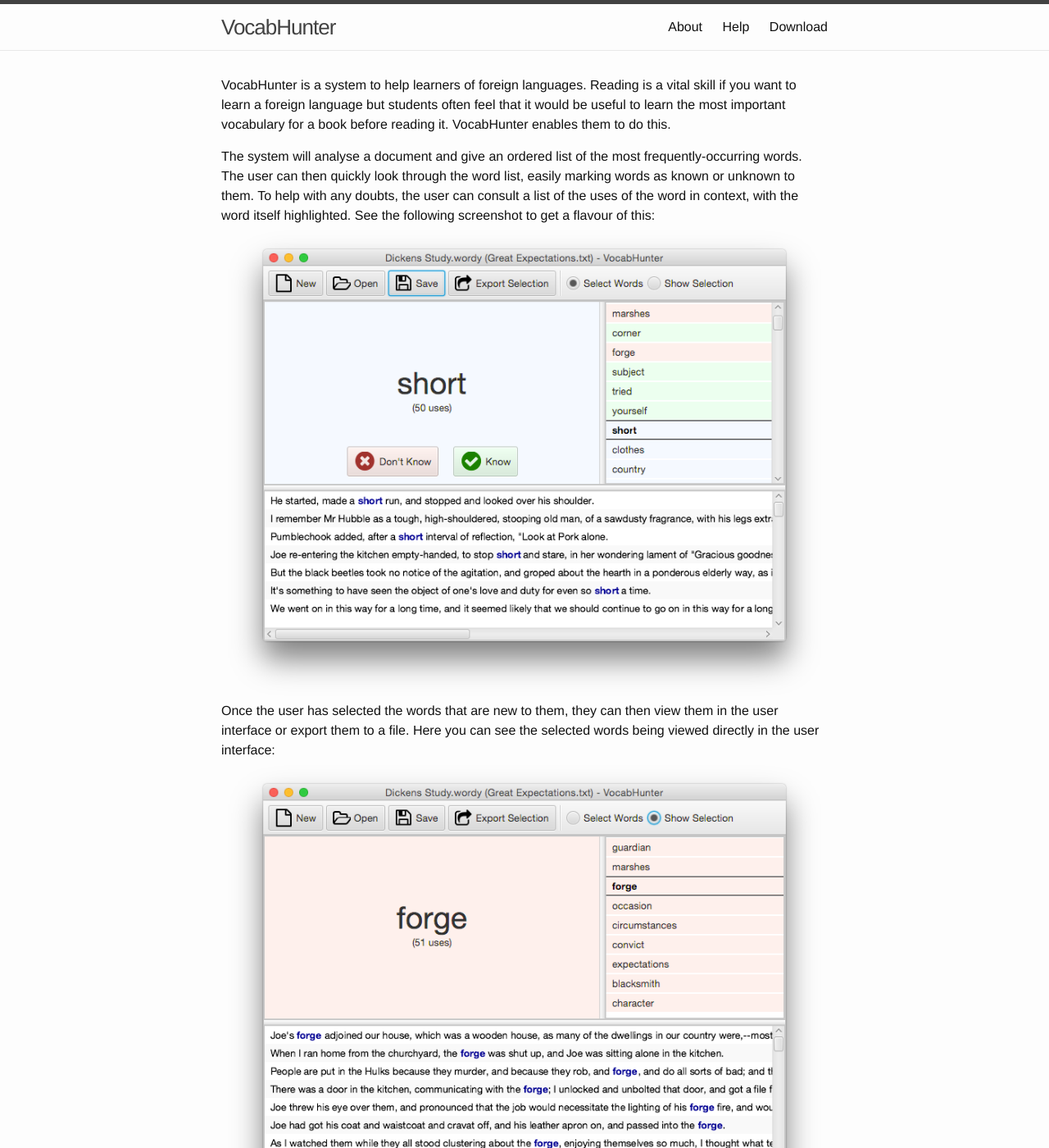
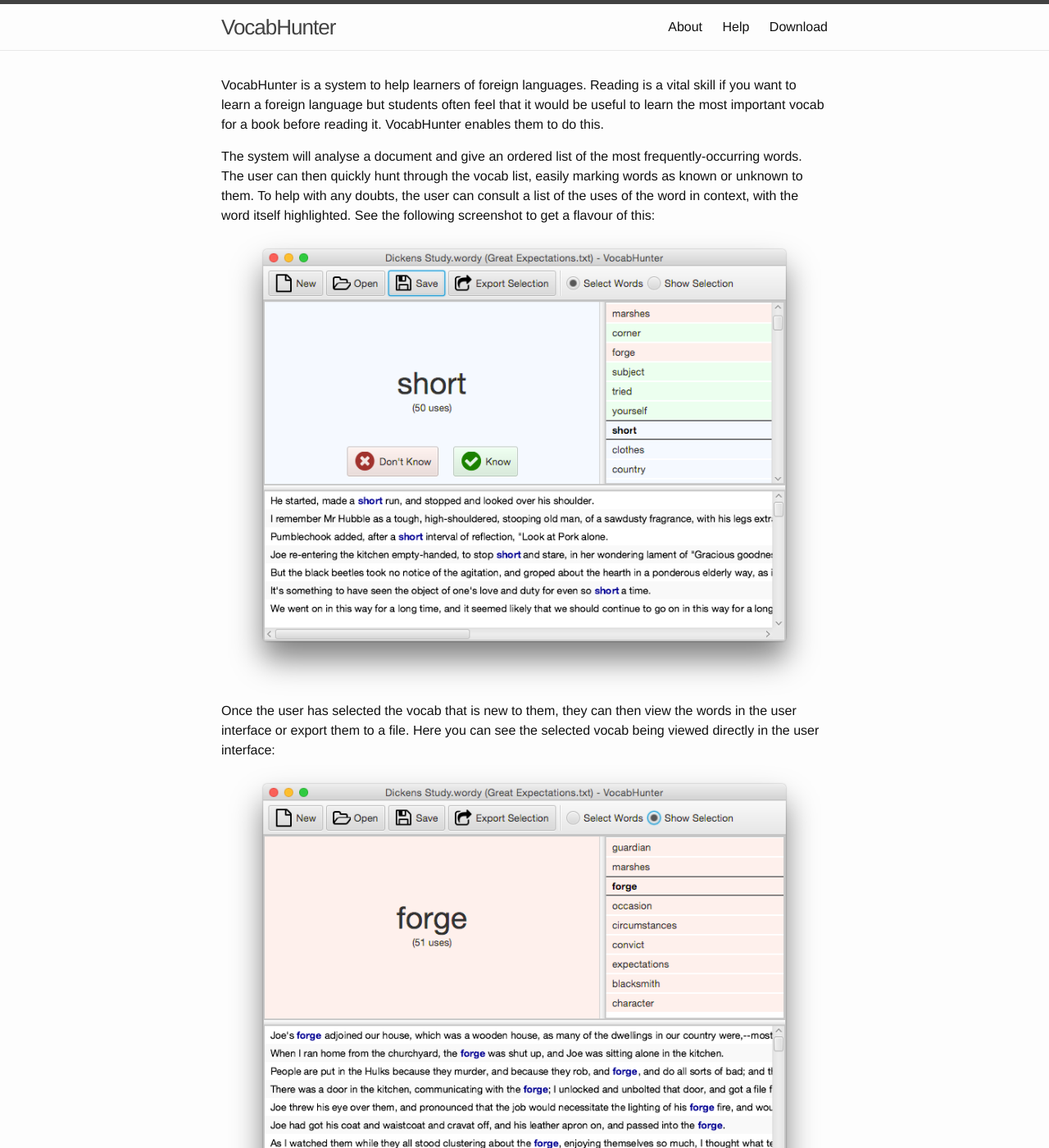
Before and after one commit to VocabHunter/vocabhunter.github.io, a Jekyll site: the page built from index.md, in a window 1280 px wide and 1400 px high. Shown: the whole window at 82% size. Built offline with Jekyll 4.4.1, drawn with Linux system fonts in a browser that asks for light colours; some of the changed text lies outside the part shown.

Commit message:
Minor website improvements

```diff
--- a/_config.yml
+++ b/_config.yml
@@ -4,6 +4,8 @@
   VocabHunter helps learners of foreign languages hunt for new vocab in documents.
 baseurl: "" # the subpath of your site, e.g. /blog/
 url: "http://vocabhunter.github.io" # the base hostname & protocol for your site
+gems:
+  - jekyll-sitemap
 
 # Build settings
 markdown: kramdown
--- a/index.md
+++ b/index.md
@@ -1,12 +1,14 @@
 ---
 layout: default
 ---
-VocabHunter is a system to help learners of foreign languages.  Reading is a vital skill if you want to learn a foreign language but students often feel that it would be useful to learn the most important vocabulary for a book before reading it.  VocabHunter enables them to do this.
+VocabHunter is a system to help learners of foreign languages.  Reading is a vital skill if you want to learn a foreign language but students often feel that it would be useful to learn the most important vocab for a book before reading it.  VocabHunter enables them to do this.
 
-The system will analyse a document and give an ordered list of the most frequently-occurring words.  The user can then quickly look through the word list, easily marking words as known or unknown to them.  To help with any doubts, the user can consult a list of the uses of the word in context, with the word itself highlighted.  See the following screenshot to get a flavour of this:
+The system will analyse a document and give an ordered list of the most frequently-occurring words.  The user can then quickly hunt through the vocab list, easily marking words as known or unknown to them.  To help with any doubts, the user can consult a list of the uses of the word in context, with the word itself highlighted.  See the following screenshot to get a flavour of this:
 ![Edit](/assets/VocabHunterEdit.png)
-Once the user has selected the words that are new to them, they can then view them in the user interface or export them to a file.  Here you can see the selected words being viewed directly in the user interface:
+Once the user has selected the vocab that is new to them, they can then view the words in the user interface or export them to a file.  Here you can see the selected vocab being viewed directly in the user interface:
 ![View Selection](/assets/VocabHunterViewSelection.png)
 The program will run on any operating system that supports Java 8 including Microsoft Windows, Apple OS X and Linux.  The system itself is a self-contained Java desktop application.  There is no server component to VocabHunter.  For download and installation instructions, see the [download](/download) page.
 
-VocabHunter is Open Source Software, published under the [Apache Licence, Version 2.0](http://www.apache.org/licenses/LICENSE-2.0).
+VocabHunter is available free of charge and is Open Source Software, published under the [Apache Licence, Version 2.0](http://www.apache.org/licenses/LICENSE-2.0).
+
+Happy vocab hunting and good luck with your language study!
--- /dev/null
+++ b/robots.txt
@@ -0,0 +1,3 @@
+Sitemap: http://vocabhunter.github.io/sitemap.xml
+User-agent: *
+Disallow:
```
